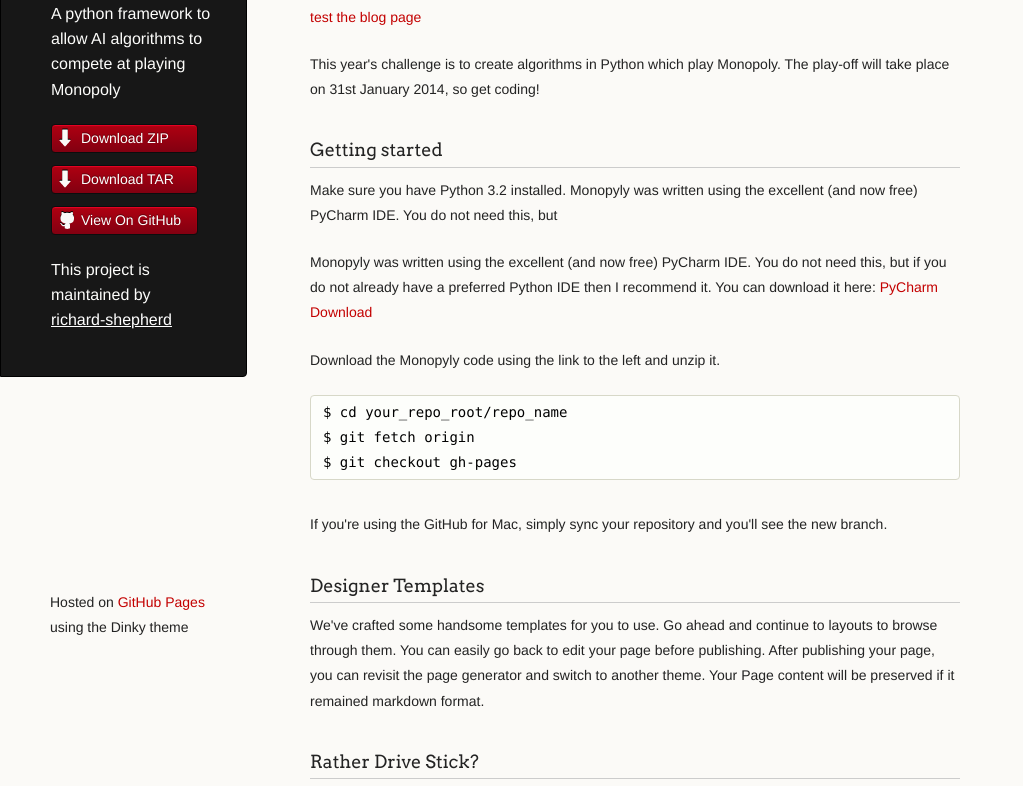
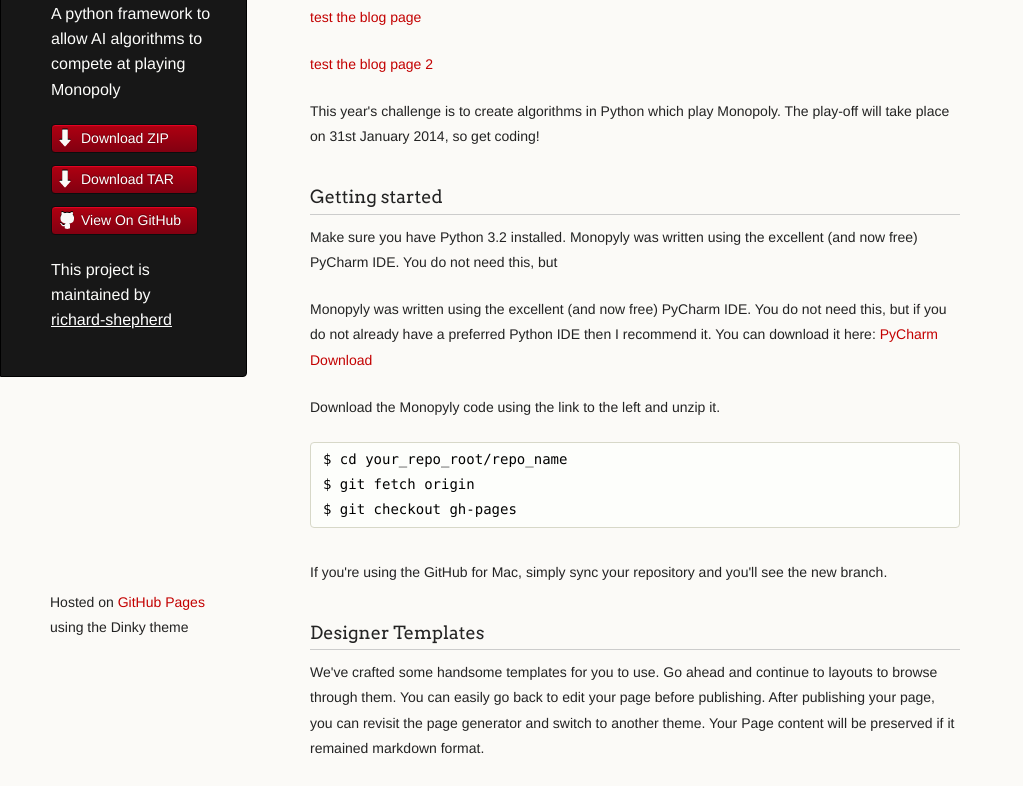
Before and after one commit to richard-shepherd/monopyly, a plain HTML site: page index.html in a window 1280 px wide. Shown: the part 128-914 px from the top of the page, without its empty margins (0-1023 px from the left). Drawn offline with Linux system fonts and the light colour scheme.

Commit message:
monopyly

```diff
--- a/index.html
+++ b/index.html
@@ -41,6 +41,9 @@
 </p>
 <p>
 <a href="blog.html">test the blog page</a>
+</p>
+<p>
+<a href="https://github.com/richard-shepherd/monopyly/blob/gh-pages/blog.html">test the blog page 2</a>
 </p>
 
 <p>
```
